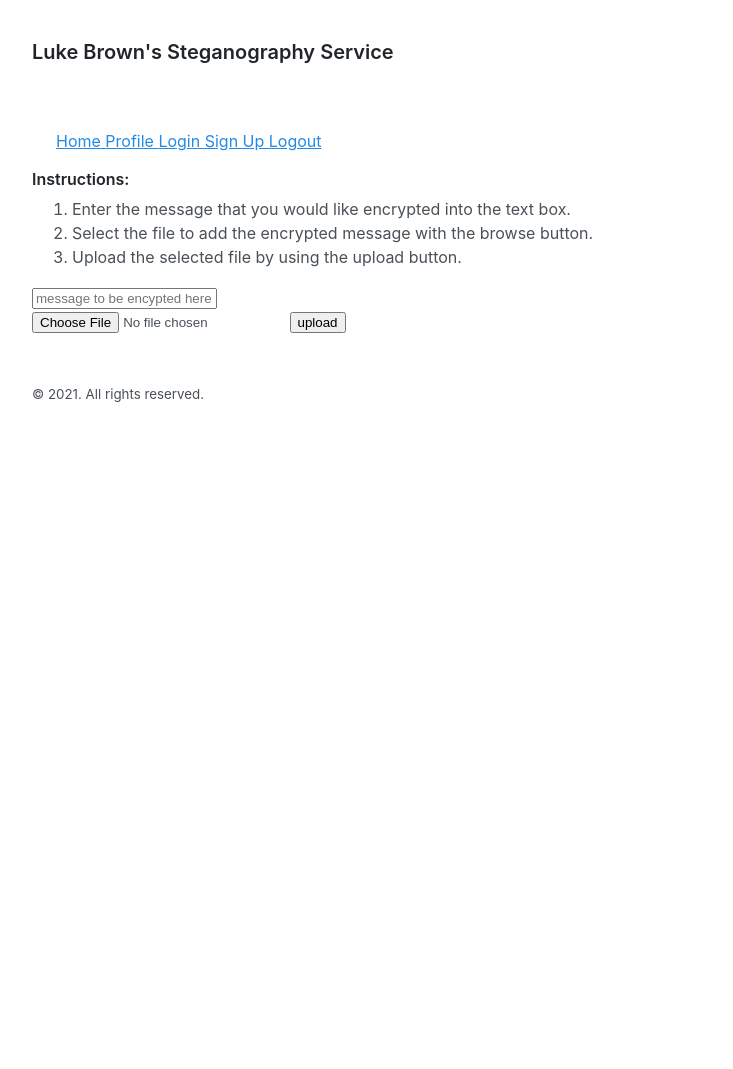
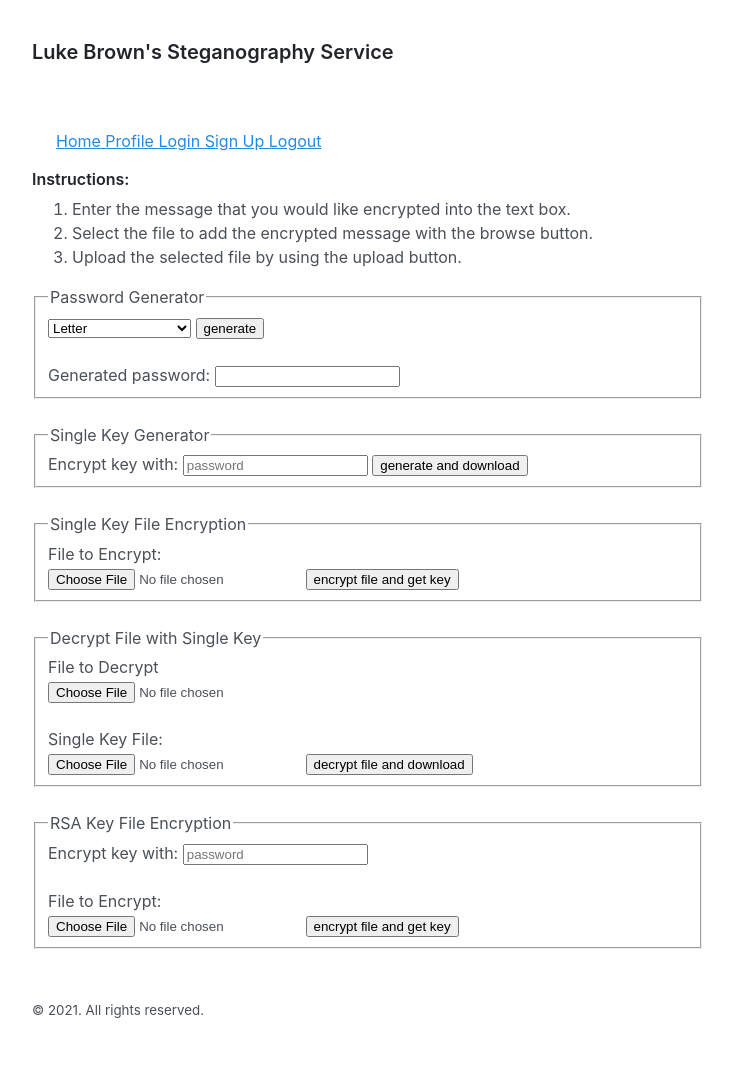
Before and after one commit to LewkyB/Steganography_Flask, a Flask app: page / in a window 1280 px wide. Shown: the whole page, without its empty margins (272-1005 px from the left). Before the commit the page ends 402 px from the top, so only its background shows below. Run offline with Flask 2, Linux system fonts and the light colour scheme.

Commit message:
redid home page, incomplete

```diff
--- a/irctube/templates/home.html
+++ b/irctube/templates/home.html
@@ -15,11 +15,72 @@
 <div>
    <form action="http://localhost:5000/upload_success" method="POST" enctype="multipart/form-data">
 
-      <input name="message_to_encrypt_textbox" placeholder="message to be encypted here">
+      <div>
+         <fieldset>
+            <legend>Password Generator</legend>
+            <select id="password_complexity_dropdown" name="password_complexity_dropdown">
+               <option value="ascii">Letter</option>
+               <option value="ascii+num">Letter+0-9</option>
+               <option value="ascii+num+sym">Letter+0-9+Symbols</option>
+            </select>
+            <input type="submit" name="generate_password_button" value="generate" />
+            <br><br>
+            <label for="password_generator_textbox">Generated password:</label>
+            <input name="password_generator_textbox" placeholder="">
+         </fieldset>
+      </div>
+
+      <br>
 
       <div>
-         <input type="file" name="user_image_file" />
-         <input type="submit" name="upload_file_button" value="upload" />
+         <fieldset>
+            <legend>Single Key Generator</legend>
+            <label for="key_generator_textbox">Encrypt key with:</label>
+            <input name="key_generator_textbox" placeholder="password">
+            <input type="submit" name="generate_key_button" value="generate and download" />
+         </fieldset>
+      </div>
+
+      <br>
+
+      <div>
+         <fieldset>
+            <legend>Single Key File Encryption</legend>
+            <label for="user_file_to_decrypt_single_key">File to Encrypt:</label>
+            <br>
+            <input type="file" name="user_file_to_encrypt_single_key" />
+            <input type="submit" name="upload_file_button" value="encrypt file and get key" />
+         </fieldset>
+      </div>
+
+      <br>
+
+      <div>
+         <fieldset>
+            <legend>Decrypt File with Single Key</legend>
+            <label for="user_file_to_decrypt_single_key">File to Decrypt</label>
+            <br>
+            <input type="file" name="user_file_to_decrypt_single_key" value="File to Decrypt" />
+            <br><br>
+            <label for="single_key_file">Single Key File:</label><br>
+            <input type="file" name="single_key_file" />
+            <input type="submit" name="upload_file_button" value="decrypt file and download" />
+         </fieldset>
+      </div>
+
+      <br>
+
+      <div>
+         <fieldset>
+            <legend>RSA Key File Encryption</legend>
+            <label for="key_generator_textbox">Encrypt key with:</label>
+            <input name="key_generator_textbox" placeholder="password">
+            <br><br>
+            <label for="user_file_to_decrypt_single_key">File to Encrypt:</label>
+            <br>
+            <input type="file" name="user_file_to_encrypt_single_key" />
+            <input type="submit" name="upload_file_button" value="encrypt file and get key" />
+         </fieldset>
       </div>
 
    </form>
--- a/symmetric_crypto.py
+++ b/symmetric_crypto.py
@@ -9,6 +9,8 @@ from cryptography.hazmat.primitives.kdf.pbkdf2 import PBKDF2HMAC
 
 def generate_password (character_set, length):
 
+    # will need to rework the if statements. the multiple select
+    # on html creates and list, will be best to use contains on the list
     if character_set == "ascii":
         characters = string.ascii_letters
     elif character_set == "ascii+num":
@@ -61,7 +63,7 @@ def decrypt_file(filename, key_file):
     with open(filename, "wb") as fp:
         fp.write(decrypted_data)
 
-which_chars = "ascii"
+which_chars = "ascii+num+sym"
 generated_password = generate_password(which_chars, 8)
 print(generated_password)
 
```
Also changed, not shown: 1 other file.
